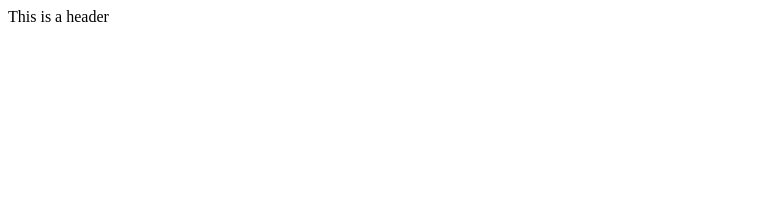
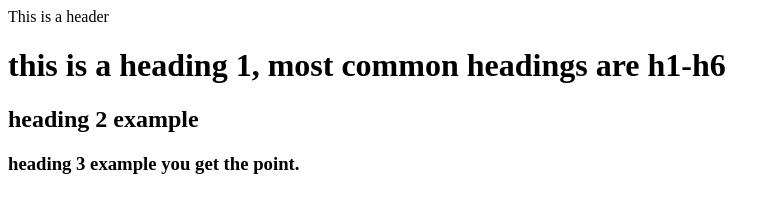
Before and after one commit to groundupdeveloper/HTMLDemo, a plain HTML site: page index.html in a window 1280 px wide. Shown: the whole page, without its empty margins (0-780 px from the left). Drawn offline with Linux system fonts and the light colour scheme.

Commit message:
Update index.html

```diff
--- a/index.html
+++ b/index.html
@@ -8,6 +8,8 @@
 </head>
 <body>
     <header>This is a header</header>
-    <h1></h1>
+    <h1>this is a heading 1, most common headings are h1-h6</h1>
+    <h2>heading 2 example</h2>
+    <h3>heading 3 example you get the point.</h3>
 </body>
 </html>
```
